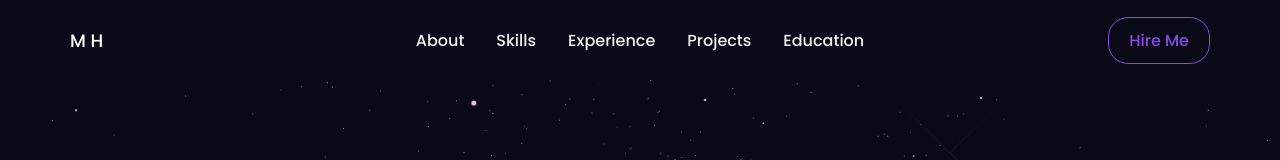
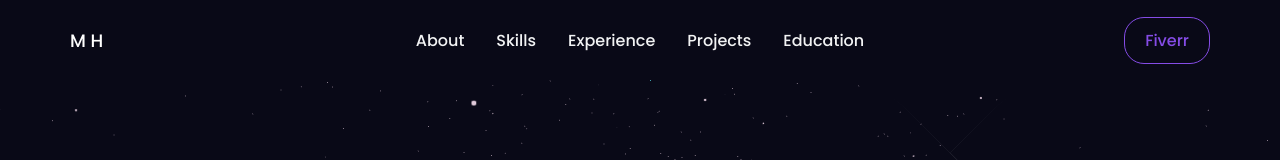
Before and after one commit to mubashirhussainkhadim/personal_portfolio, a React (Create React App) app: page / in a window 1280 px wide. Shown: the top 160 px of the page. Built offline with nearby package versions, Linux system fonts and the light colour scheme; the HTML template or start-up script is replaced by a standard one.

Commit message:
Update Navbar.jsx

```diff
--- a/src/components/Navbar.jsx
+++ b/src/components/Navbar.jsx
@@ -178,7 +178,7 @@ const Navbar = () => {
 
         <ButtonContainer>
           <GithubButton href={Bio.github} target="_Blank">
-              Hire Me
+              Fiverr
           </GithubButton>
         </ButtonContainer>
       </NavbarContainer>
```
